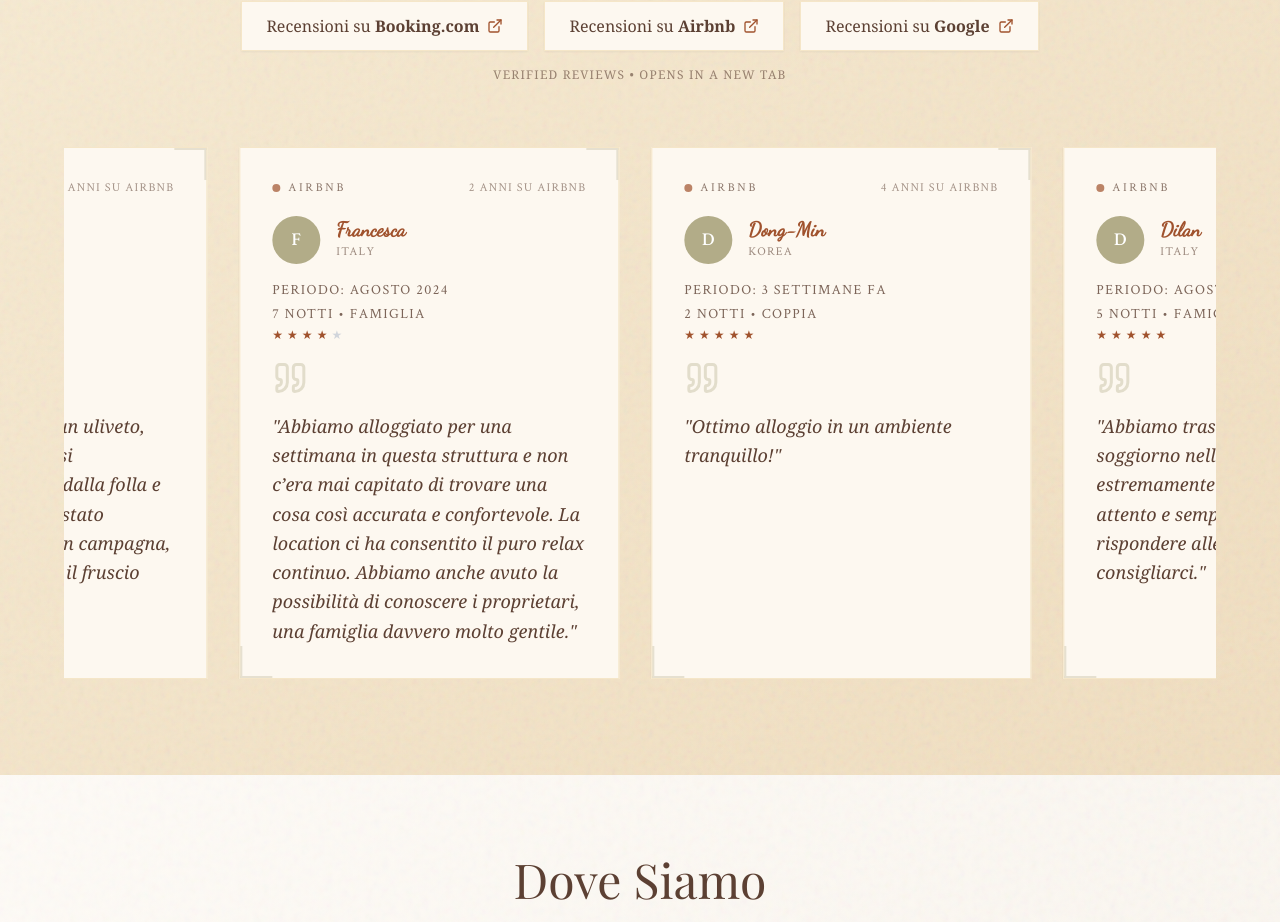
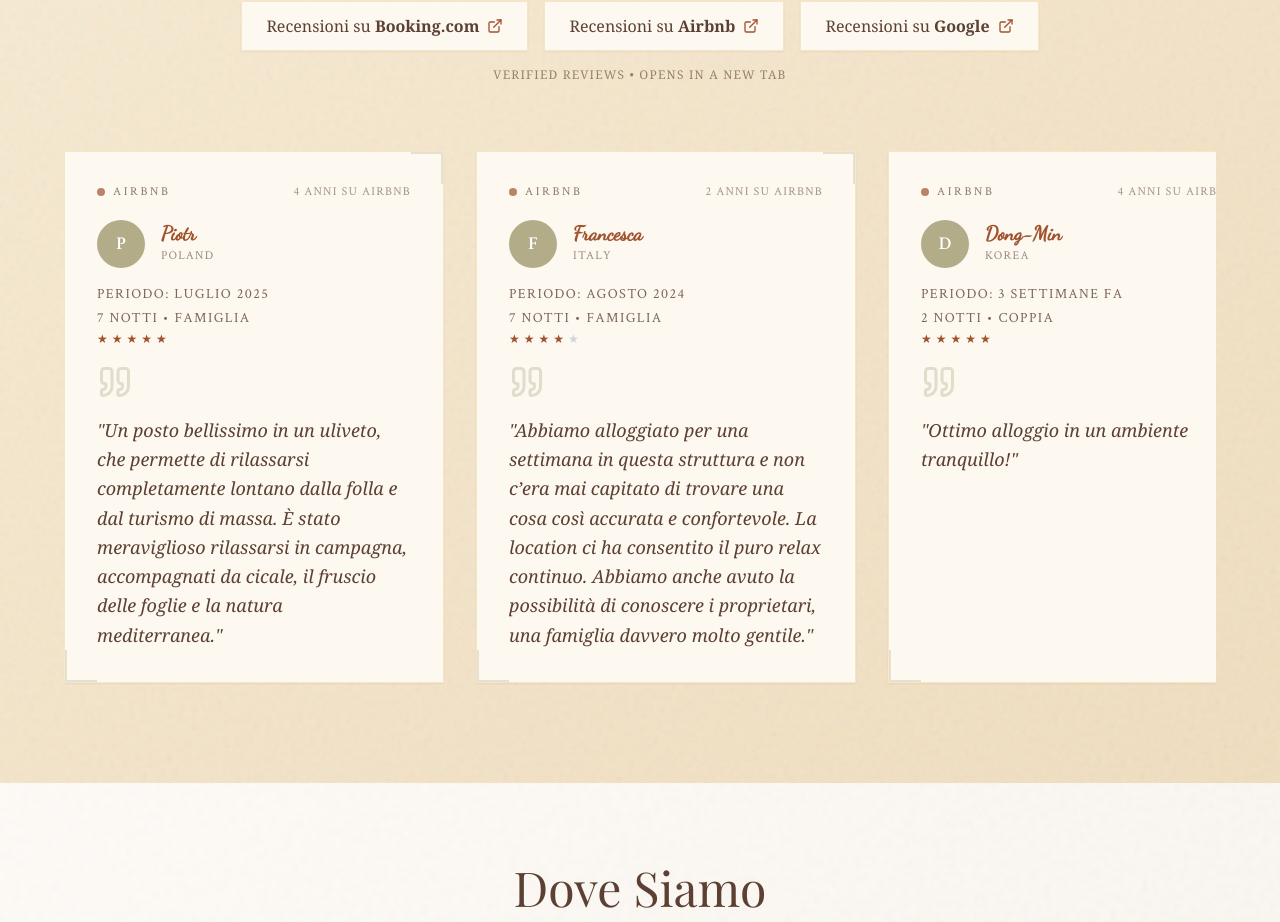
Before and after one commit to giannidigioia-droid/WaCa-Prod, a React (Vite) app: page / in a window 1280 px wide. Shown: the part 5230-6152 px from the top of the page. Built offline with nearby package versions, Linux system fonts and the light colour scheme; a web font is replaced by a local one.

Commit message:
Update Testimonials.tsx

```diff
--- a/src/components/Testimonials.tsx
+++ b/src/components/Testimonials.tsx
@@ -1,4 +1,4 @@
-import React from 'react';
+import React, { useRef, useState } from 'react';
 import { Quote, ExternalLink } from 'lucide-react';
 
 type Review = {
@@ -138,6 +138,13 @@ export function Testimonials() {
   ];
 
   const duplicatedReviews = [...reviews, ...reviews];
+  const scrollerRef = useRef<HTMLDivElement | null>(null);
+  const dragState = useRef({
+    isDown: false,
+    startX: 0,
+    scrollLeft: 0,
+  });
+  const [isDragging, setIsDragging] = useState(false);
 
   const sourceLabel = (source: Review['source']) => {
     if (source === 'Airbnb') return 'Airbnb';
@@ -153,6 +160,29 @@ export function Testimonials() {
         ★
       </span>
     ));
+  };
+
+  const onPointerDown = (e: React.PointerEvent<HTMLDivElement>) => {
+    if (!scrollerRef.current) return;
+    dragState.current.isDown = true;
+    dragState.current.startX = e.clientX;
+    dragState.current.scrollLeft = scrollerRef.current.scrollLeft;
+    setIsDragging(true);
+    scrollerRef.current.setPointerCapture(e.pointerId);
+  };
+
+  const onPointerMove = (e: React.PointerEvent<HTMLDivElement>) => {
+    if (!dragState.current.isDown || !scrollerRef.current) return;
+    const dx = e.clientX - dragState.current.startX;
+    scrollerRef.current.scrollLeft = dragState.current.scrollLeft - dx;
+  };
+
+  const endDrag = (e?: React.PointerEvent<HTMLDivElement>) => {
+    dragState.current.isDown = false;
+    setIsDragging(false);
+    if (e && scrollerRef.current && scrollerRef.current.hasPointerCapture(e.pointerId)) {
+      scrollerRef.current.releasePointerCapture(e.pointerId);
+    }
   };
 
   return (
@@ -209,8 +239,17 @@ export function Testimonials() {
           </p>
         </div>
 
-        <div className="relative overflow-hidden">
-          <div className="flex gap-8 w-max animate-[scrollRightToLeft_120s_linear_infinite]">
+        <div
+          ref={scrollerRef}
+          className={`relative overflow-x-auto overflow-y-hidden cursor-grab select-none ${isDragging ? 'cursor-grabbing' : ''}`}
+          onPointerDown={onPointerDown}
+          onPointerMove={onPointerMove}
+          onPointerUp={endDrag}
+          onPointerLeave={endDrag}
+          onPointerCancel={endDrag}
+          style={{ scrollbarWidth: 'none', msOverflowStyle: 'none', touchAction: 'pan-y' }}
+        >
+          <div className="flex gap-8 w-max py-1">
             {duplicatedReviews.map((review, idx) => (
               <div
                 key={`${review.author}-${idx}`}
@@ -271,8 +310,11 @@ export function Testimonials() {
           from { transform: translateX(0); }
           to { transform: translateX(-50%); }
         }
-        .animate-\\\\[scrollRightToLeft_120s_linear_infinite\\\\] {
+        .animate-\\[scrollRightToLeft_120s_linear_infinite\\] {
           animation: scrollRightToLeft 120s linear infinite;
+        }
+        div[style*='scrollbar-width: none']::-webkit-scrollbar {
+          display: none;
         }
       `}</style>
     </section>
```
